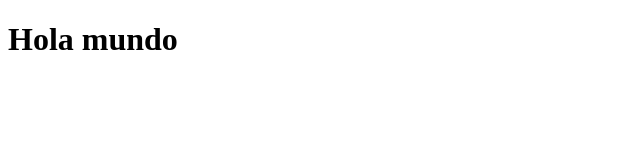
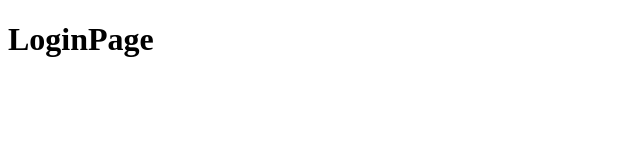
Before and after one commit to wotanCode/journal-app, a React (Vite) app: page /auth/login in a window 1280 px wide. Shown: the top 160 px of the page, without its empty margins (0-640 px from the left). Built offline with nearby package versions, Linux system fonts and the light colour scheme.

Commit message:
235 configuracion de rutas principales y secundarias

```diff
--- a/package.json
+++ b/package.json
@@ -9,7 +9,8 @@
   },
   "dependencies": {
     "react": "^18.0.0",
-    "react-dom": "^18.0.0"
+    "react-dom": "^18.0.0",
+    "react-router-dom": "^6.3.0"
   },
   "devDependencies": {
     "@types/react": "^18.0.0",
--- a/src/JournalApp.jsx
+++ b/src/JournalApp.jsx
@@ -1,7 +1,9 @@
+import { AppRouter } from './router/AppRouter'
+
 export const JournalApp = () => {
   return (
-    <div>
-      <h1>Hola mundo</h1>
-    </div>
+    <>
+      <AppRouter />
+    </>
   );
 }
--- /dev/null
+++ b/src/auth/pages/LoginPage.jsx
@@ -0,0 +1,7 @@
+export const LoginPage = () => {
+  return (
+    <div>
+      <h1>LoginPage</h1>
+    </div>
+  );
+}
--- /dev/null
+++ b/src/auth/pages/RegisterPage.jsx
@@ -0,0 +1,7 @@
+export const RegisterPage = () => {
+  return (
+    <div>
+      <h1>RegisterPage</h1>
+    </div>
+  );
+}
--- /dev/null
+++ b/src/auth/pages/index.js
@@ -0,0 +1,2 @@
+export * from './LoginPage';
+export * from './RegisterPage';
--- /dev/null
+++ b/src/auth/routes/AuthRoutes.jsx
@@ -0,0 +1,13 @@
+import { Routes, Route, Navigate } from 'react-router-dom';
+import { LoginPage, RegisterPage } from '../pages';
+
+export const AuthRoutes = () => {
+  return (
+    <Routes>
+      <Route path="/login" element={<LoginPage />} />
+      <Route path="/register" element={<RegisterPage />} />
+
+      <Route path="/*" element={<Navigate to="/auth/login" />} />
+    </Routes>
+  );
+}
--- /dev/null
+++ b/src/journal/pages/JournalPage.jsx
@@ -0,0 +1,7 @@
+export const JournalPage = () => {
+  return (
+    <div>
+      <h1>JournalPage</h1>
+    </div>
+  );
+}
--- /dev/null
+++ b/src/journal/routes/JournalRoutes.jsx
@@ -0,0 +1,12 @@
+import { Navigate, Route, Routes } from "react-router-dom";
+
+import { JournalPage } from "../pages/JournalPage";
+
+export const JournalRoutes = () => {
+  return (
+    <Routes>
+      <Route path="/" element={<JournalPage />} />
+      <Route path="/*" element={<Navigate to="/" />} />
+    </Routes>
+  );
+}
--- a/src/main.jsx
+++ b/src/main.jsx
@@ -1,10 +1,13 @@
 import React from 'react'
 import ReactDOM from 'react-dom/client'
+import { BrowserRouter } from 'react-router-dom'
 import { JournalApp } from './JournalApp'
 import './styles.css'
 
 ReactDOM.createRoot(document.getElementById('root')).render(
   <React.StrictMode>
-    <JournalApp />
+    <BrowserRouter>
+      <JournalApp />
+    </BrowserRouter>
   </React.StrictMode>
 )
--- /dev/null
+++ b/src/router/AppRouter.jsx
@@ -0,0 +1,17 @@
+import { Route, Routes } from 'react-router-dom';
+
+import { AuthRoutes } from '../auth/routes/AuthRoutes';
+import { JournalRoutes } from '../journal/routes/JournalRoutes';
+
+export const AppRouter = () => {
+  return (
+    <Routes>
+
+      {/* login y registro */}
+      <Route path="/auth/*" element={<AuthRoutes />} />
+
+      {/* JournalApp */}
+      <Route path="/*" element={<JournalRoutes />} />
+    </Routes>
+  )
+}
```
Also changed, not shown: 1 other file (tests, documents, lock files or other folders).
